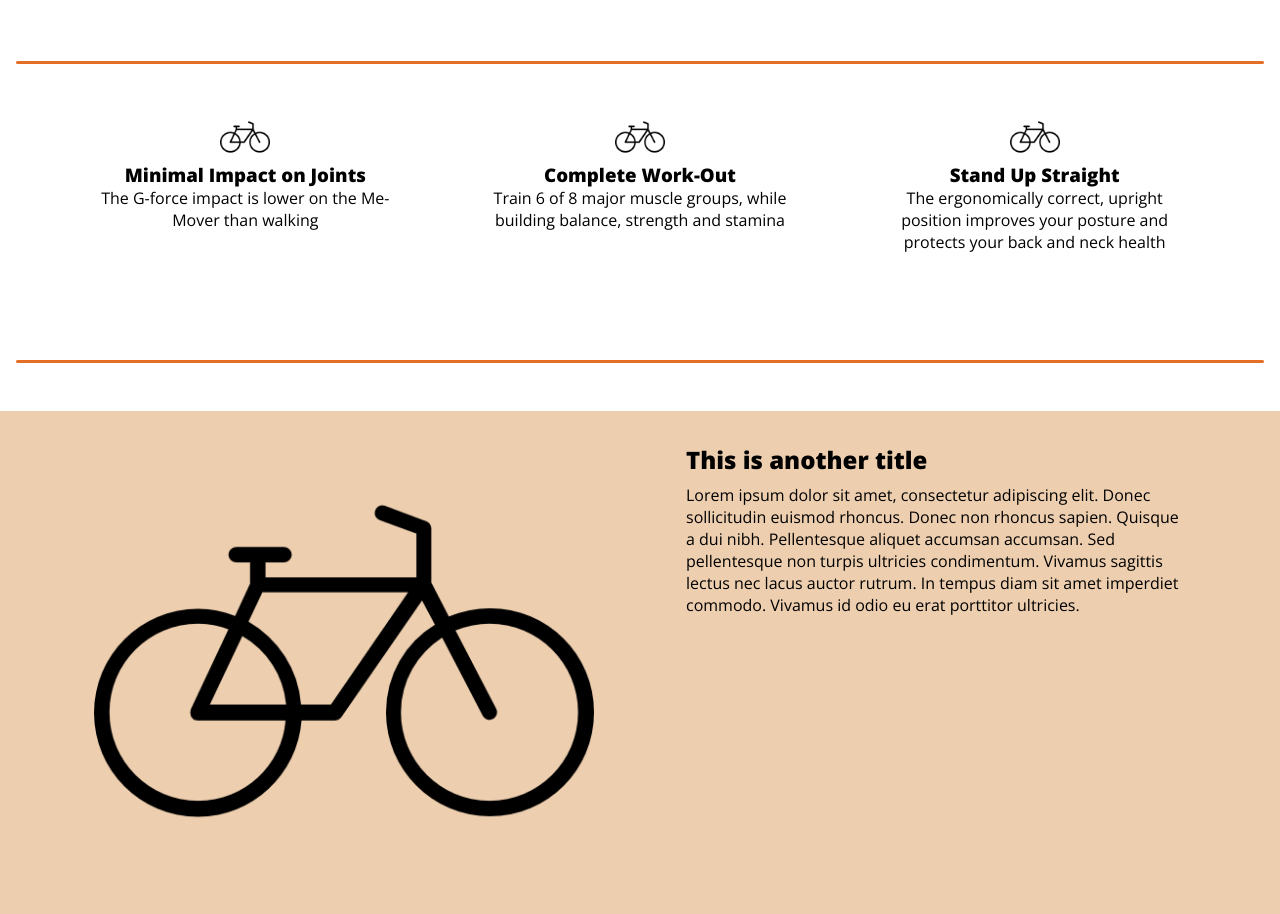
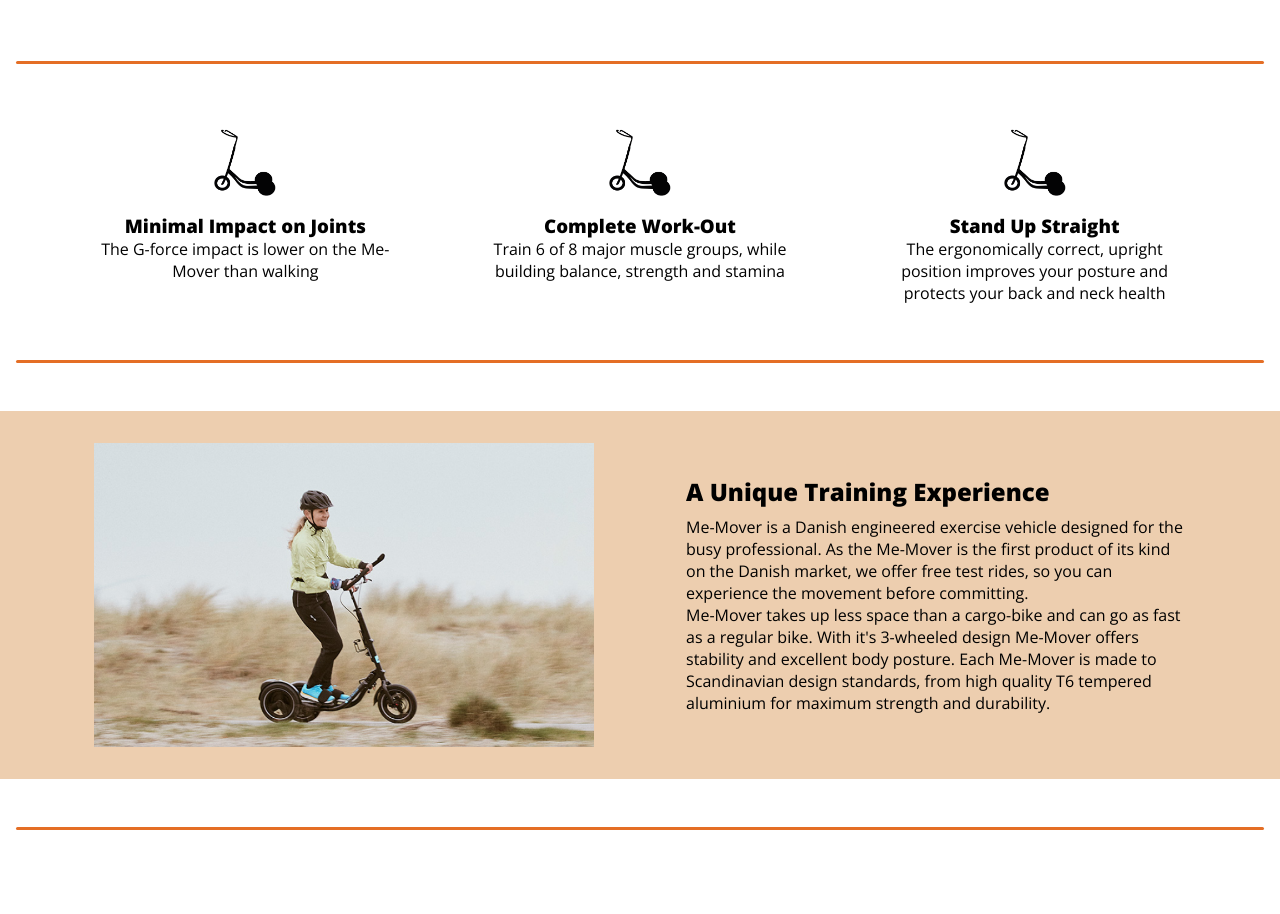
Before and after one commit to rikkeblom/Me-Mover-Campaign-Site, a plain HTML site: page index.html in a window 1280 px wide. Shown: the part 793-1707 px from the top of the page. Drawn offline with nearby package versions, Linux system fonts and the light colour scheme.

Commit message:
content and validation changes

```diff
--- a/globalnav.css
+++ b/globalnav.css
@@ -26,7 +26,7 @@
 }
 
 .nav-toggle:focus ~ .nav-toggle-label {
-  outline: 3px solid rgba(lightblue, 0.75);
+  outline: 3px solid rgba(89, 164, 213, 0.85);
 }
 
 .nav-toggle-label {
--- a/index.html
+++ b/index.html
@@ -61,12 +61,12 @@
 
     <section id="thirds">
       <div class="third">
-        <img src="img/bike.png" alt="" />
+        <img src="img/Me-Mover-Icon.png" alt="" />
         <h3>Minimal Impact on Joints</h3>
         <p>The G-force impact is lower on the Me-Mover than walking</p>
       </div>
       <div class="third">
-        <img src="img/bike.png" alt="" />
+        <img src="img/Me-Mover-Icon.png" alt="" />
         <h3>Complete Work-Out</h3>
         <p>
           Train 6 of 8 major muscle groups, while building balance, strength and
@@ -74,7 +74,7 @@
         </p>
       </div>
       <div class="third">
-        <img src="img/bike.png" alt="" />
+        <img src="img/Me-Mover-Icon.png" alt="" />
         <h3>Stand Up Straight</h3>
         <p>
           The ergonomically correct, upright position improves your posture and
@@ -88,17 +88,22 @@
     <div class="sand">
       <section class="imageSection">
         <figure>
-          <img src="img/bike.png" alt="image" />
+          <img src="img/woman-driving.PNG" alt="image" />
         </figure>
         <div>
-          <h2>This is another title</h2>
+          <h2>A Unique Training Experience</h2>
           <p>
-            Lorem ipsum dolor sit amet, consectetur adipiscing elit. Donec
-            sollicitudin euismod rhoncus. Donec non rhoncus sapien. Quisque a
-            dui nibh. Pellentesque aliquet accumsan accumsan. Sed pellentesque
-            non turpis ultricies condimentum. Vivamus sagittis lectus nec lacus
-            auctor rutrum. In tempus diam sit amet imperdiet commodo. Vivamus id
-            odio eu erat porttitor ultricies.
+            Me-Mover is a Danish engineered exercise vehicle designed for the
+            busy professional. As the Me-Mover is the first product of its kind
+            on the Danish market, we offer free test rides, so you can
+            experience the movement before committing.
+          </p>
+          <p>
+            Me-Mover takes up less space than a cargo-bike and can go as fast as
+            a regular bike. With it's 3-wheeled design Me-Mover offers stability
+            and excellent body posture. Each Me-Mover is made to Scandinavian
+            design standards, from high quality T6 tempered aluminium for
+            maximum strength and durability.
           </p>
         </div>
       </section>
--- a/style.css
+++ b/style.css
@@ -14,6 +14,10 @@
 
 h2 {
   margin-bottom: 0.5rem;
+}
+
+q {
+  font-style: italic;
 }
 
 section {
@@ -135,7 +139,8 @@
 
 /* -------------- section with 3 divs ------- */
 .third img {
-  width: 50px;
+  width: 4rem;
+  margin: 1rem;
 }
 
 .third {
@@ -217,6 +222,7 @@
 /* --------- image section ---------- */
 .imageSection {
   padding-bottom: 2rem;
+  padding-top: 2rem;
 }
 
 .imageSection figure {
@@ -224,7 +230,8 @@
 }
 
 .imageSection img {
-  width: 50%;
+  width: 100%;
+  height: auto;
   display: block;
   margin: auto;
 }
```
Also changed, not shown: img/Me-Mover-Icon.png (added), img/woman-driving.PNG (added).
